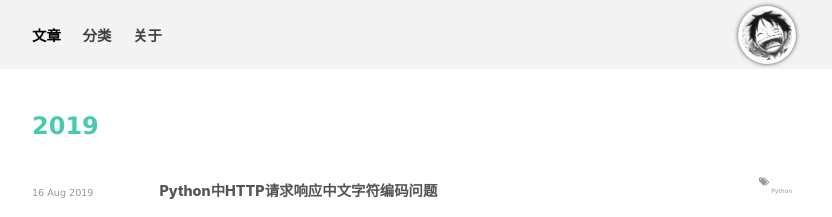
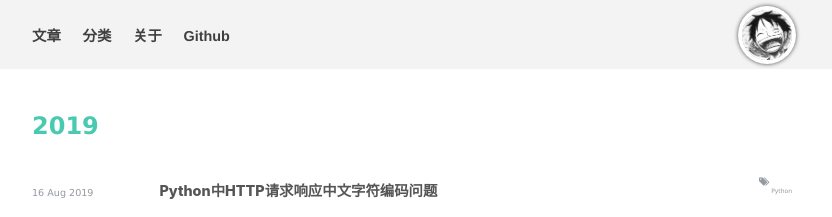
Before and after one commit to lanffy/lanffy.github.io, a Jekyll site: the page built from index.html, in a window 1280 px wide and 900 px high. Shown: the top 217 px of the window, without its empty margins (228-1060 px from the left). Built offline with Jekyll 4.4.1, drawn with Linux system fonts in a browser that asks for light colours; nearby versions of some CDN libraries.

Commit message:
Add Github Url

```diff
--- a/_layouts/default.html
+++ b/_layouts/default.html
@@ -34,9 +34,10 @@
 <div class="header-container">
     <header class="inner">
         <nav>
-            <a class="{% if page.category == 'blog' %} selected {% endif %}" href="/articles">文章</a>
+            <a class="{% if page.category == 'articles' %} selected {% endif %}" href="/articles">文章</a>
             <a class="{% if page.category == 'categories' %} selected {% endif %}" href="/categories/">分类</a>
-            <a class="{% if page.category == 'about-zh' %} selected {% endif %}" href="/about/">关于</a>
+            <a class="{% if page.category == 'about' %} selected {% endif %}" href="/about/">关于</a>
+            <a target="_blank" href="{{ site.github_url }}">Github</a>
         </nav>
         <div class="pull-right right logo">
             <a href="{{ site.production_url }}/">
```
